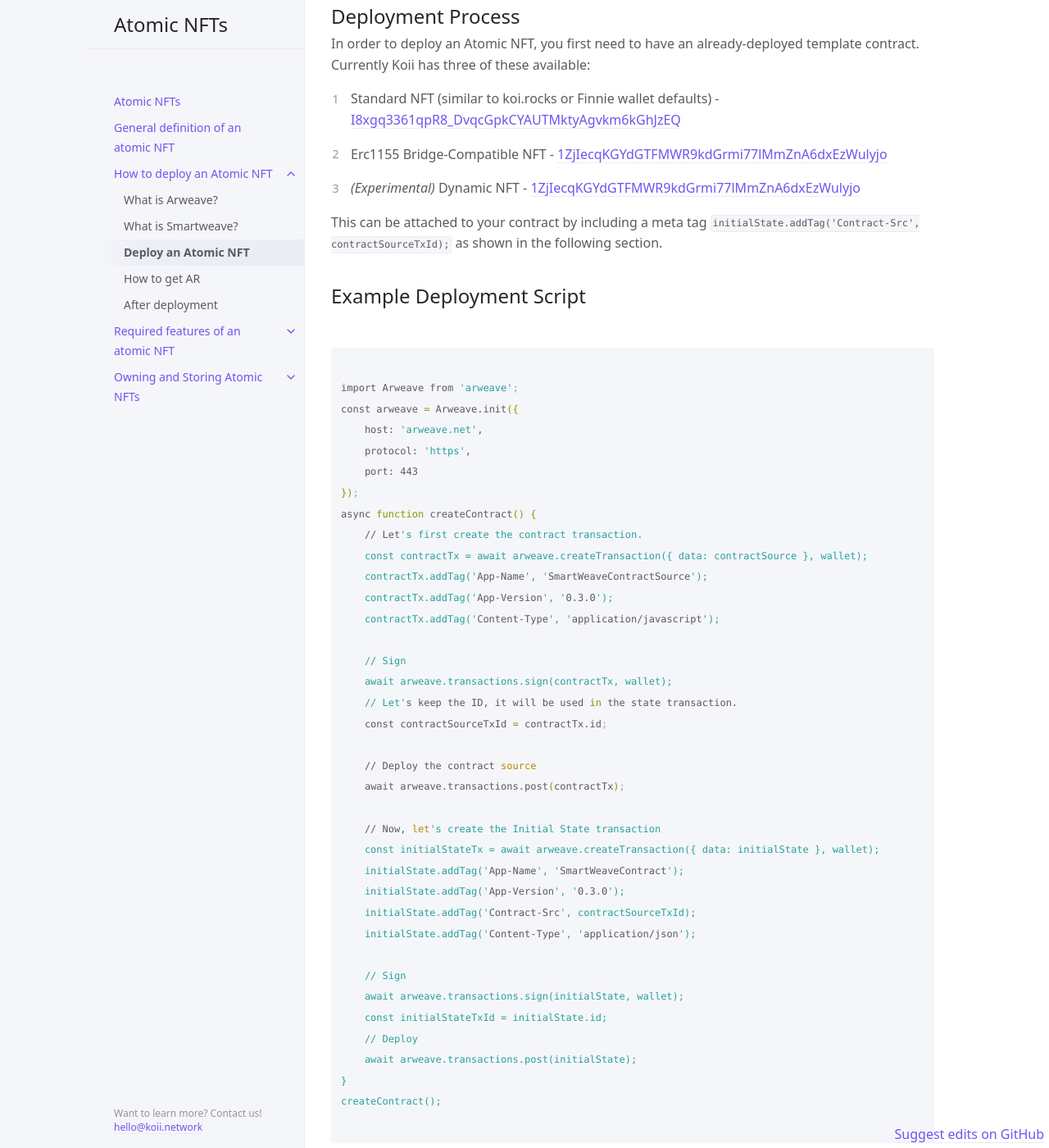
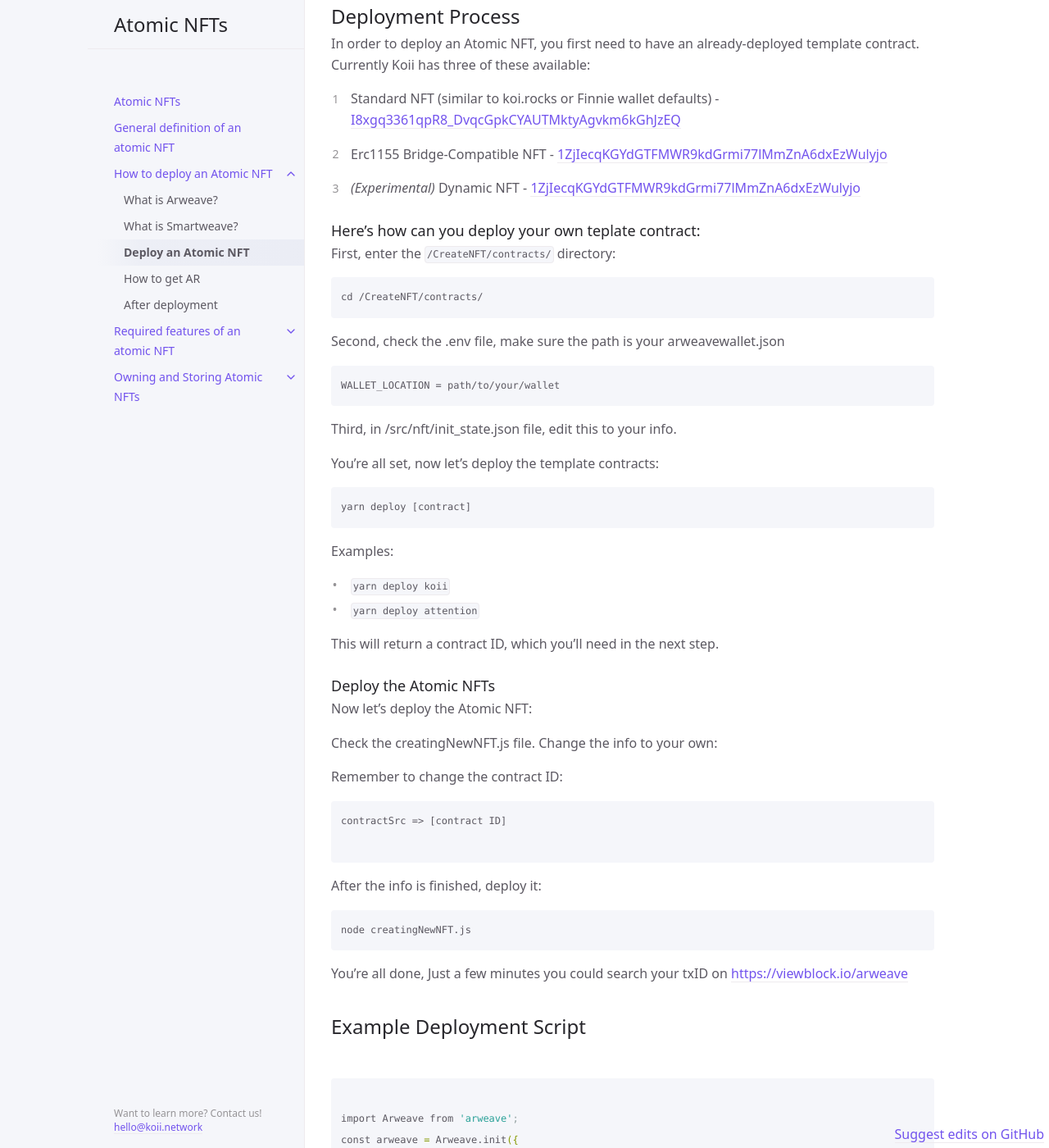
Before and after one commit to atomic-nfts/site, a Jekyll site: the page built from docs/How-to-deploy-an-Atomic-NFT/Example-deployment-script.md, in a window 1280 px wide and 1400 px high, scrolled down 308 px. Shown: the whole window at 82% size. Built offline with Jekyll 4.4.1, drawn with Linux system fonts in a browser that asks for light colours.

Commit message:
update deploy

````diff
--- a/docs/How-to-deploy-an-Atomic-NFT/Example-deployment-script.md
+++ b/docs/How-to-deploy-an-Atomic-NFT/Example-deployment-script.md
@@ -20,7 +20,57 @@ In order to deploy an Atomic NFT, you first need to have an already-deployed tem
 
 3. *(Experimental)* Dynamic NFT - [1ZjIecqKGYdGTFMWR9kdGrmi77lMmZnA6dxEzWulyjo](https://viewblock.io/arweave/tx/1ZjIecqKGYdGTFMWR9kdGrmi77lMmZnA6dxEzWulyjo)
 
-This can be attached to your contract by including a meta tag `initialState.addTag('Contract-Src', contractSourceTxId);` as shown in the following section.
+
+### Here's how can you deploy your own teplate contract:
+
+First, enter the `/CreateNFT/contracts/` directory:
+
+```
+cd /CreateNFT/contracts/
+```
+
+Second, check the .env file, make sure the path is your arweavewallet.json
+
+```
+WALLET_LOCATION = path/to/your/wallet
+```
+
+Third, in /src/nft/init_state.json file, edit this to your info.
+
+You're all set, now let's deploy the template contracts:
+
+```
+yarn deploy [contract]
+```
+
+Examples:
+
+- `yarn deploy koii`
+- `yarn deploy attention`
+
+This will return a contract ID, which you'll need in the next step.
+
+###  Deploy the Atomic NFTs
+
+Now let's deploy the Atomic NFT:
+
+Check the creatingNewNFT.js file. Change the info to your own:
+
+Remember to change the contract ID:
+
+```
+contractSrc => [contract ID]
+
+```
+
+After the info is finished, deploy it:
+
+```
+node creatingNewNFT.js
+```
+
+You're all done, Just a few minutes you could search your txID on [https://viewblock.io/arweave](https://viewblock.io/arweave)
+
 
 ## Example Deployment Script
 <br>
````
Also changed, not shown: 2 other files.
